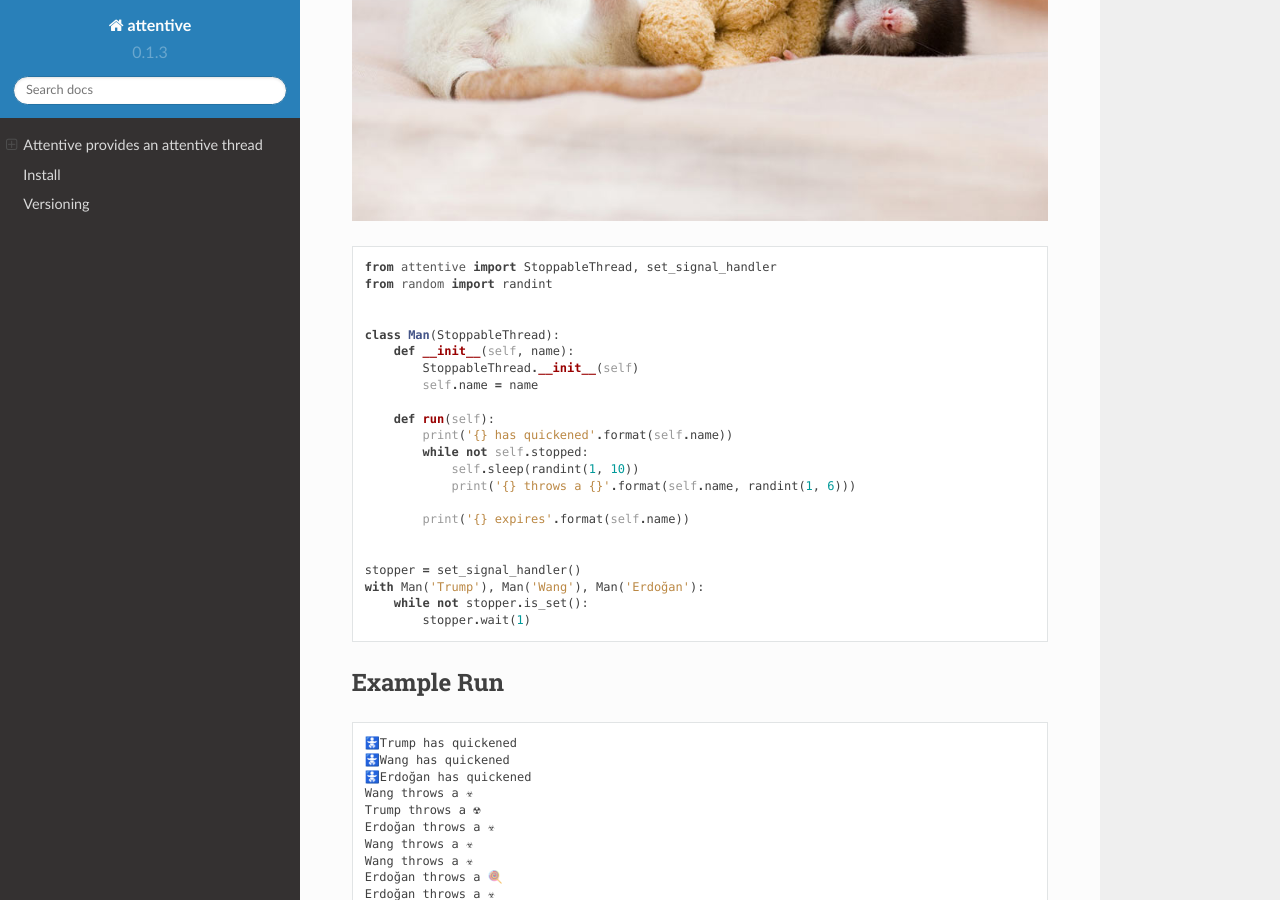
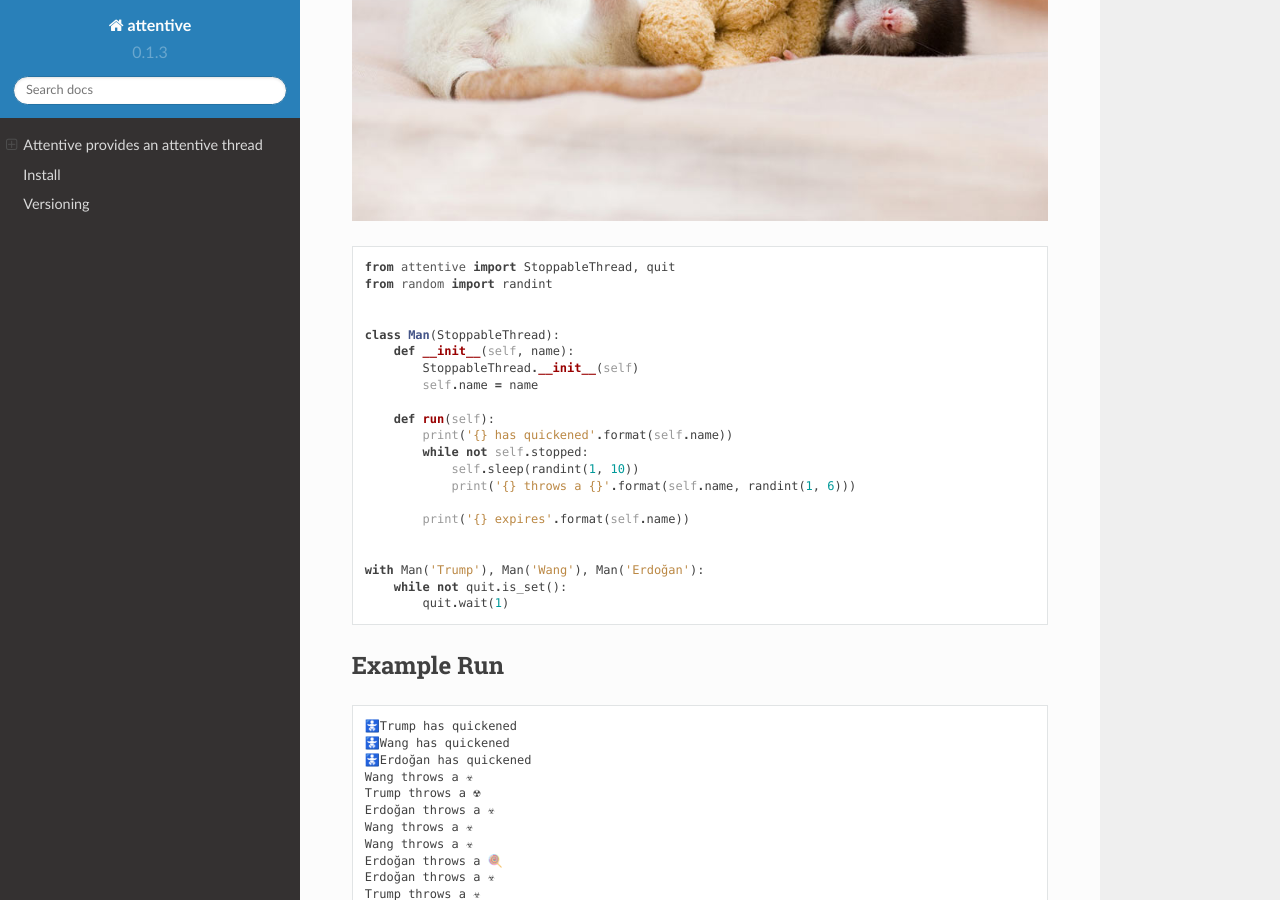
Before and after one commit to sthysel/attentive, a Sphinx documentation site: the page built from docs/README.rst, in a window 1280 px wide and 900 px high, scrolled down 443 px. Built offline with Sphinx 7.4.7 and the Read the Docs theme 2.0.0, drawn with Linux system fonts in a browser that asks for light colours; some of the changed text lies outside the part shown.

Commit message:
update docs

```diff
--- a/docs/README.rst
+++ b/docs/README.rst
@@ -13,7 +13,7 @@ Attentive provides an attentive thread
 .. code:: python
 
 
-    from attentive import StoppableThread, set_signal_handler
+    from attentive import StoppableThread, quit
     from random import randint
 
 
@@ -31,10 +31,9 @@ Attentive provides an attentive thread
             print('{} expires'.format(self.name))
 
 
-    stopper = set_signal_handler()
     with Man('Trump'), Man('Wang'), Man('Erdoğan'):
-        while not stopper.is_set():
-            stopper.wait(1)
+        while not quit.is_set():
+            quit.wait(1)
 
 
 
```
Also changed, not shown: other parts of docs/README.rst (+1 -1 lines).
